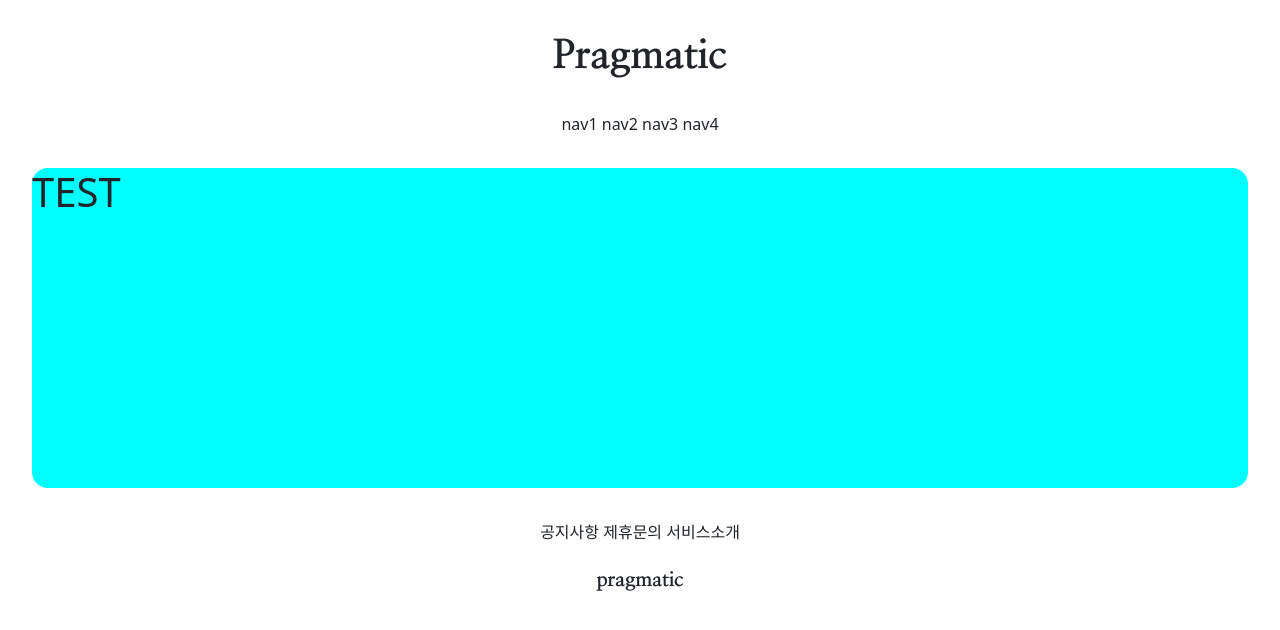
After one commit to horry77/django, a Django app: template accountapp/templates/accountapp/hello_world.html in a window 1280 px wide. The commit adds this page. Shown: the top 630 px of the page. Run offline with Django 3.2, Linux system fonts and the light colour scheme; the template is opened without the code that fills it, so the values that code supplies are empty; parts of the project's set-up code (start-up, migrations or seed data) failed here and were passed over.

Commit message:
7/7 commit 1

```diff
--- /dev/null
+++ b/accountapp/templates/accountapp/hello_world.html
@@ -0,0 +1,10 @@
+{% extends 'base.html' %}
+
+{% block content %}
+
+    <div style="background-color: aqua; margin: 2rem; height: 20rem; border-radius: 1rem;">
+    <h1>TEST</h1>
+
+    </div>
+
+{% endblock %}
--- a/accountapp/views.py
+++ b/accountapp/views.py
@@ -4,4 +4,4 @@ from django.shortcuts import render
 # Create your views here.
 
 def hello_world(request):
-    return HttpResponse('Hellow world')
+    return render(request, 'accountapp/hello_world.html')
--- /dev/null
+++ b/static/base.css
@@ -0,0 +1,16 @@
+.pragmatic_header_logo {
+    margin: 2rem 0; font-family: 'Nanum Myeongjo', serif;
+}
+
+.pragmatic_header_button {
+    margin-bottom: 2rem;
+}
+
+.pragmatic_footer_logo {
+    margin: 1.5rem 0;
+    font-family: 'Nanum Myeongjo', serif;
+}
+.pragmatic_footer_button{
+
+    margin-top: 1.5rem;
+}
--- a/templates/base.html
+++ b/templates/base.html
@@ -1,10 +1,13 @@
 <!DOCTYPE html>
 <html lang="en">
-<head>
-    <meta charset="UTF-8">
-    <title>Title</title>
-</head>
+{% include  'head.html'%}
 <body>
 
+{% include  'header.html'%}
+
+{% block content %}
+{% endblock %}
+
+{% include  'footer.html'%}
 </body>
 </html>
--- a/templates/footer.html
+++ b/templates/footer.html
@@ -1,20 +1,12 @@
-<!DOCTYPE html>
-<html lang="en">
-<head>
-    <meta charset="UTF-8">
-    <title>Title</title>
-</head>
-<body>
+
 <div style="text-align: center">
-   <div>
+   <div class="pragmatic_footer_button">
        <span>공지사항</span>
        <span>제휴문의</span>
        <span>서비스소개</span>
    </div>
 
-    <div>
-        <h5> pragmatio</h5>
+    <div class="pragmatic_footer_logo">
+    <h5>pragmatic</h5>
     </div>
 </div>
-</body>
-</html>
--- a/templates/head.html
+++ b/templates/head.html
@@ -1,10 +1,17 @@
-<!DOCTYPE html>
-<html lang="en">
+{% load static %}
+
 <head>
     <meta charset="UTF-8">
     <title>Title</title>
+    {# BOOTSTRAP LINK #}
+    <link rel="stylesheet" href="https://cdn.jsdelivr.net/npm/bootstrap@5.0.2/dist/css/bootstrap.min.css" integrity="sha384-EVSTQN3/azprG1Anm3QDgpJLIm9Nao0Yz1ztcQTwFspd3yD65VohhpuuCOmLASjC" crossorigin="anonymous">
+
+    {#  GOOGLE FONTS LINK  #}
+    <link rel="preconnect" href="https://fonts.googleapis.com">
+    <link rel="preconnect" href="https://fonts.gstatic.com" crossorigin>
+    <link href="https://fonts.googleapis.com/css2?family=Nanum+Myeongjo:wght@800&display=swap" rel="stylesheet">
+
+    {#  DEFAULT CSS LINK #}
+    <link rel="stylesheet" type="text/css" href="{% static 'base.css' %}">
+
 </head>
-<body>
-
-</body>
-</html>
--- a/templates/header.html
+++ b/templates/header.html
@@ -1,22 +1,12 @@
-<!DOCTYPE html>
-<html lang="en">
-<head>
-    <meta charset="UTF-8">
-    <title>Title</title>
+
     <div style="text-align:center;" >
-        <div>
+        <div class="pragmatic_header_logo">
             <h1> Pragmatic</h1>
         </div>
-        <div>
+        <div class="pragmatic_header_button">
             <span>nav1</span>
             <span>nav2</span>
             <span>nav3</span>
             <span>nav4</span>
         </div>
     </div>
-
-</head>
-<body>
-
-</body>
-</html>
--- a/web/settings.py
+++ b/web/settings.py
@@ -134,6 +134,9 @@ USE_TZ = True
 # https://docs.djangoproject.com/en/3.2/howto/static-files/
 
 STATIC_URL = '/static/'
+STATICFILES_DIRS = [
+    BASE_DIR / "static",
+]
 
 # Default primary key field type
 # https://docs.djangoproject.com/en/3.2/ref/settings/#default-auto-field
```
